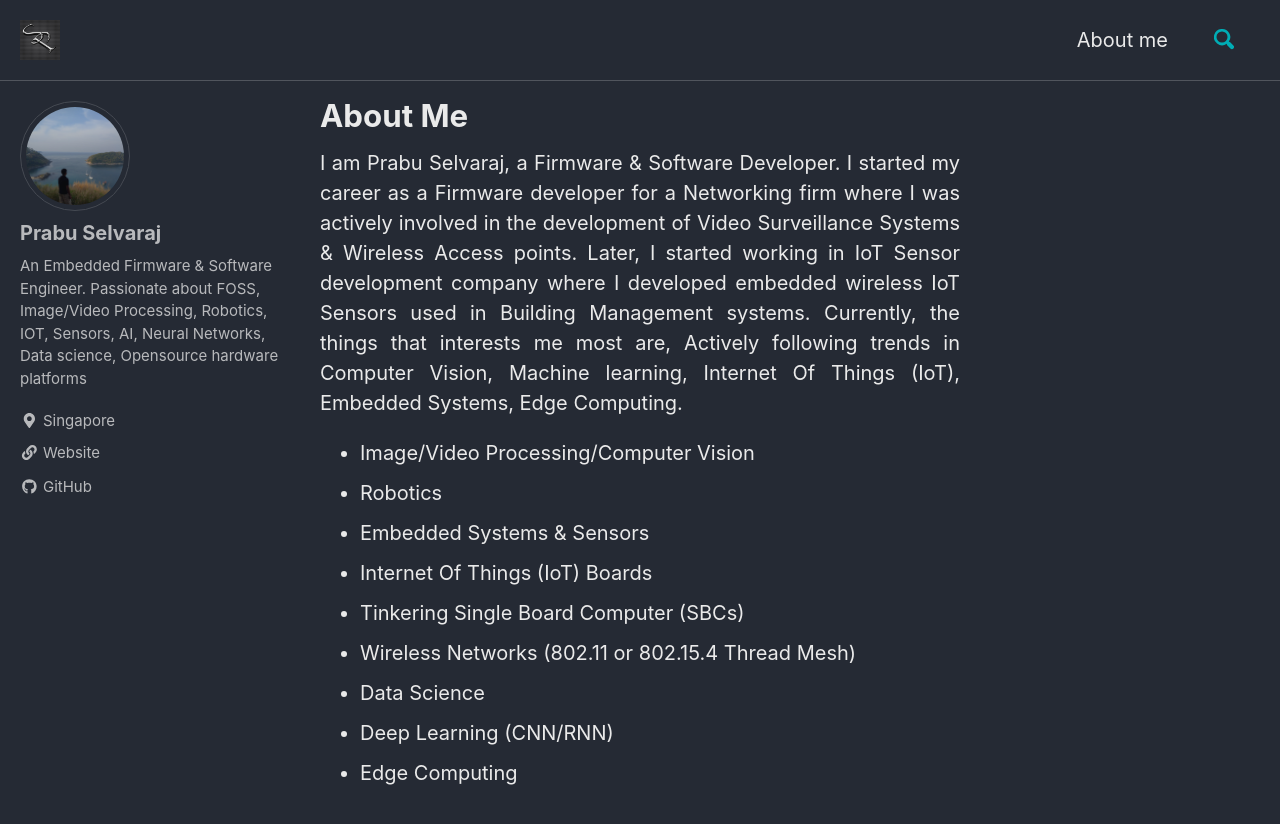
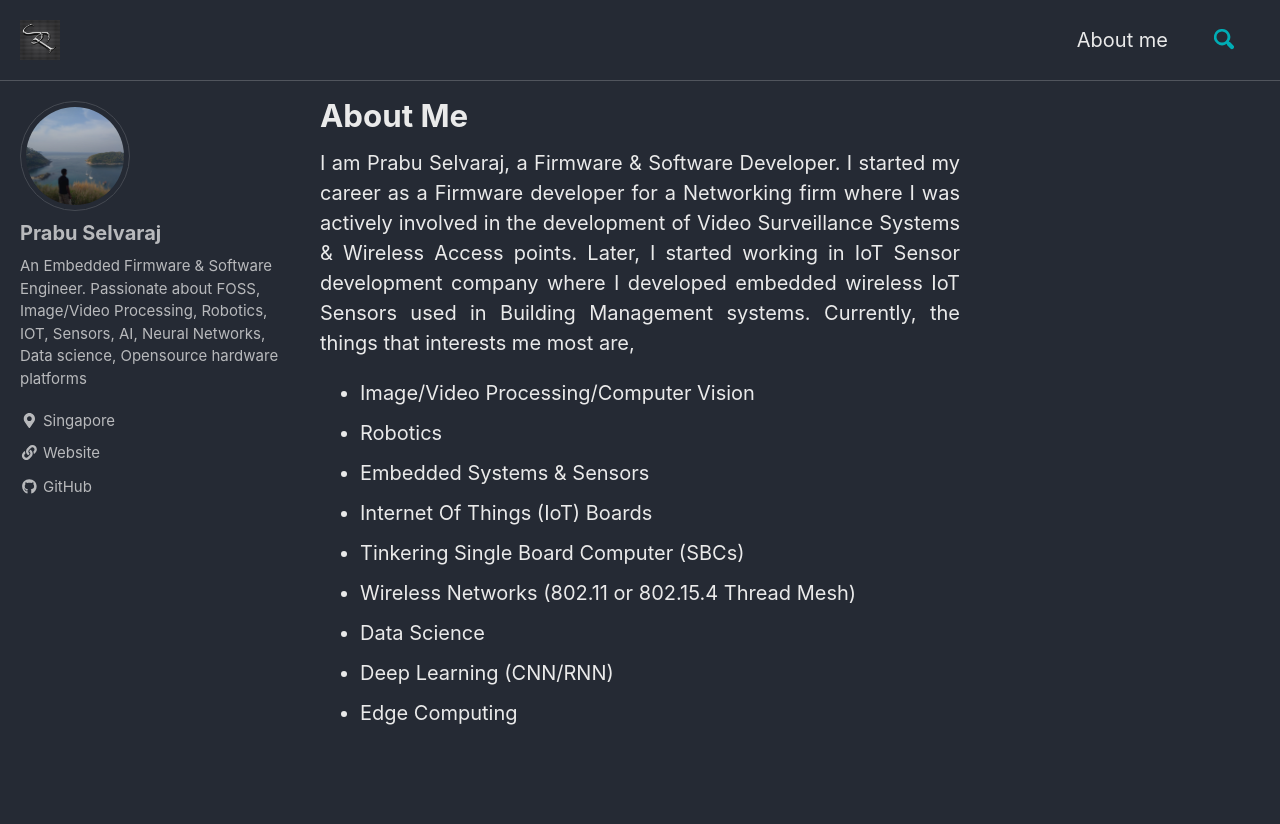
Before and after one commit to prabuselva/prabuselva.github.io, a Jekyll site: the page built from _pages/about-me.md, in a window 1280 px wide and 900 px high. Shown: the top 824 px of the window. Built offline with Jekyll 4.4.1, drawn with Linux system fonts in a browser that asks for light colours; cached includes are drawn as plain includes; nearby versions of some CDN libraries.

Commit message:
Updated about me page

```diff
--- a/_pages/about-me.md
+++ b/_pages/about-me.md
@@ -6,7 +6,6 @@ permalink: /about-me/
 <div style="text-align: justify">
 
 I am Prabu Selvaraj, a Firmware & Software Developer. I started my career as a Firmware developer for a Networking firm where I was actively involved in the development of Video Surveillance Systems & Wireless Access points. Later, I started working in IoT Sensor development company where I developed embedded wireless IoT Sensors used in Building Management systems. Currently, the things that interests me most are,
-Actively following trends in Computer Vision, Machine learning, Internet Of Things (IoT), Embedded Systems, Edge Computing.
 </div>
 
 * Image/Video Processing/Computer Vision
```
